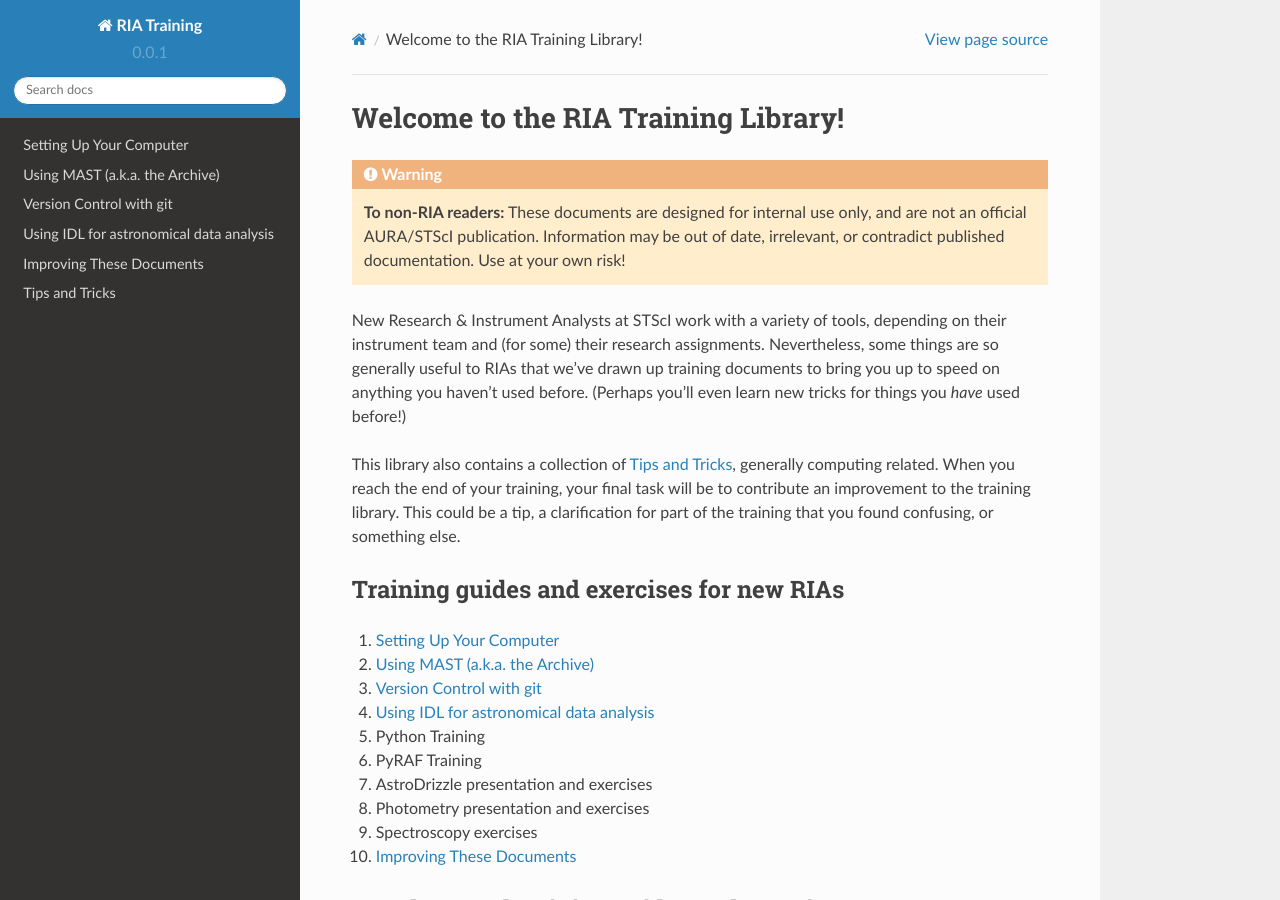
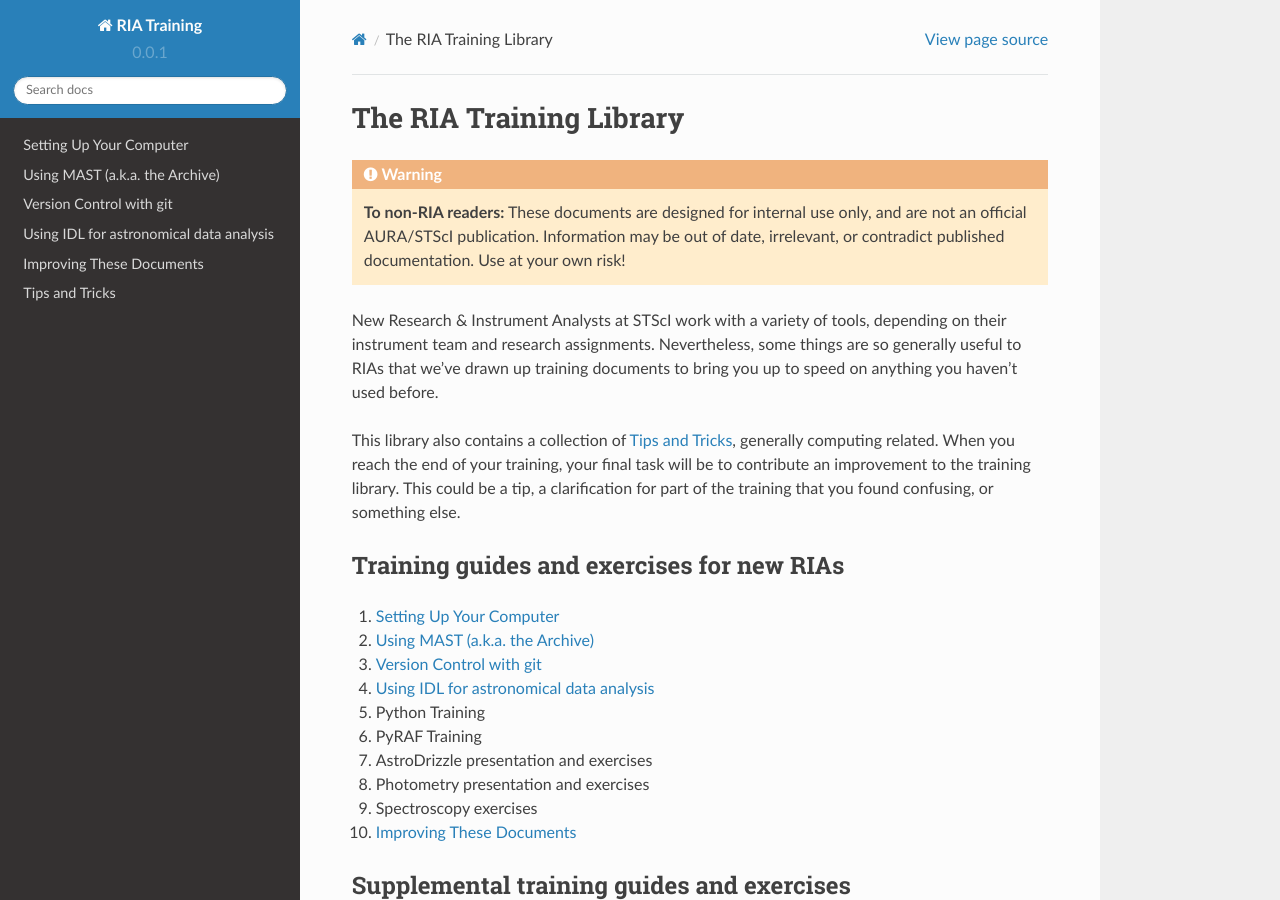
Before and after one commit to staceybright/training-library, a Sphinx documentation site: the page built from source/index.rst, in a window 1280 px wide and 900 px high. Built offline with Sphinx 7.4.7 and the Read the Docs theme 2.0.0, drawn with Linux system fonts in a browser that asks for light colours.

Commit message:
Minor edit to index page

```diff
--- a/source/index.rst
+++ b/source/index.rst
@@ -1,12 +1,12 @@
 #####################################
-Welcome to the RIA Training Library!
+The RIA Training Library
 #####################################
 
 .. warning::
 
    **To non-RIA readers:** These documents are designed for internal use only, and are not an official AURA/STScI publication. Information may be out of date, irrelevant, or contradict published documentation. Use at your own risk!
 
-New Research & Instrument Analysts at STScI work with a variety of tools, depending on their instrument team and (for some) their research assignments. Nevertheless, some things are so generally useful to RIAs that we've drawn up training documents to bring you up to speed on anything you haven't used before. (Perhaps you'll even learn new tricks for things you *have* used before!)
+New Research & Instrument Analysts at STScI work with a variety of tools, depending on their instrument team and research assignments. Nevertheless, some things are so generally useful to RIAs that we've drawn up training documents to bring you up to speed on anything you haven't used before.
 
 This library also contains a collection of :doc:`tricks`, generally computing related. When you reach the end of your training, your final task will be to contribute an improvement to the training library. This could be a tip, a clarification for part of the training that you found confusing, or something else.
 
```
